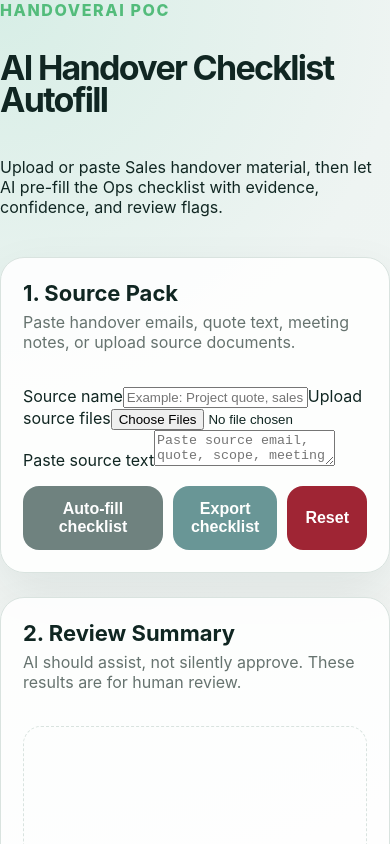
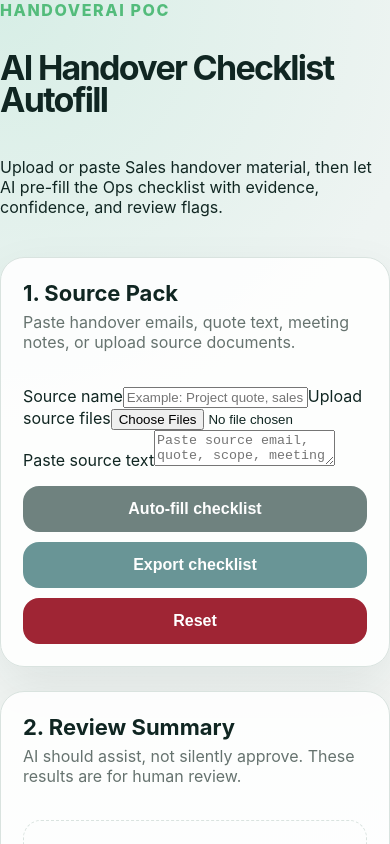
Before and after one commit to CRSURAJ/handover-ai-poc, a Next.js app: page / in a window 390 px wide. Shown: the top 844 px of the page. Built offline with nearby package versions, Linux system fonts and the light colour scheme.

Commit message:
Move source panel inline styles to CSS

```diff
--- a/src/app/styles.css
+++ b/src/app/styles.css
@@ -177,3 +177,28 @@ li { margin-bottom: 6px; }
   .hero, .grid.two { grid-template-columns: 1fr; }
   .summaryCards { grid-template-columns: repeat(2, minmax(0, 1fr)); }
 }
+
+.sourceActions {
+  display: grid;
+  grid-template-columns: 1.4fr 1fr 0.7fr;
+  gap: 10px;
+  margin-top: 16px;
+}
+
+.sourceActionButton {
+  margin-top: 0;
+}
+
+.exportButton {
+  background: #085153;
+}
+
+.resetButton {
+  background: var(--bad);
+}
+
+@media (max-width: 720px) {
+  .sourceActions {
+    grid-template-columns: 1fr;
+  }
+}
--- a/src/components/SourcePackPanel.tsx
+++ b/src/components/SourcePackPanel.tsx
@@ -78,17 +78,9 @@ export function SourcePackPanel({
         />
       </label>
 
-      <div
-        style={{
-          display: "grid",
-          gridTemplateColumns: "1.4fr 1fr 0.7fr",
-          gap: "10px",
-          marginTop: "16px",
-        }}
-      >
+      <div className="sourceActions">
         <button
-          className="button"
-          style={{ marginTop: 0 }}
+          className="button sourceActionButton"
           onClick={onExtract}
           disabled={isUploading || isExtracting || !sourceText.trim()}
         >
@@ -100,8 +92,7 @@ export function SourcePackPanel({
         </button>
 
         <button
-          className="button"
-          style={{ marginTop: 0, background: "#085153" }}
+          className="button sourceActionButton exportButton"
           onClick={onExport}
           disabled={!hasResult}
         >
@@ -109,8 +100,7 @@ export function SourcePackPanel({
         </button>
 
         <button
-          className="button"
-          style={{ marginTop: 0, background: "#9f2534" }}
+          className="button sourceActionButton resetButton"
           onClick={onReset}
         >
           Reset
```
